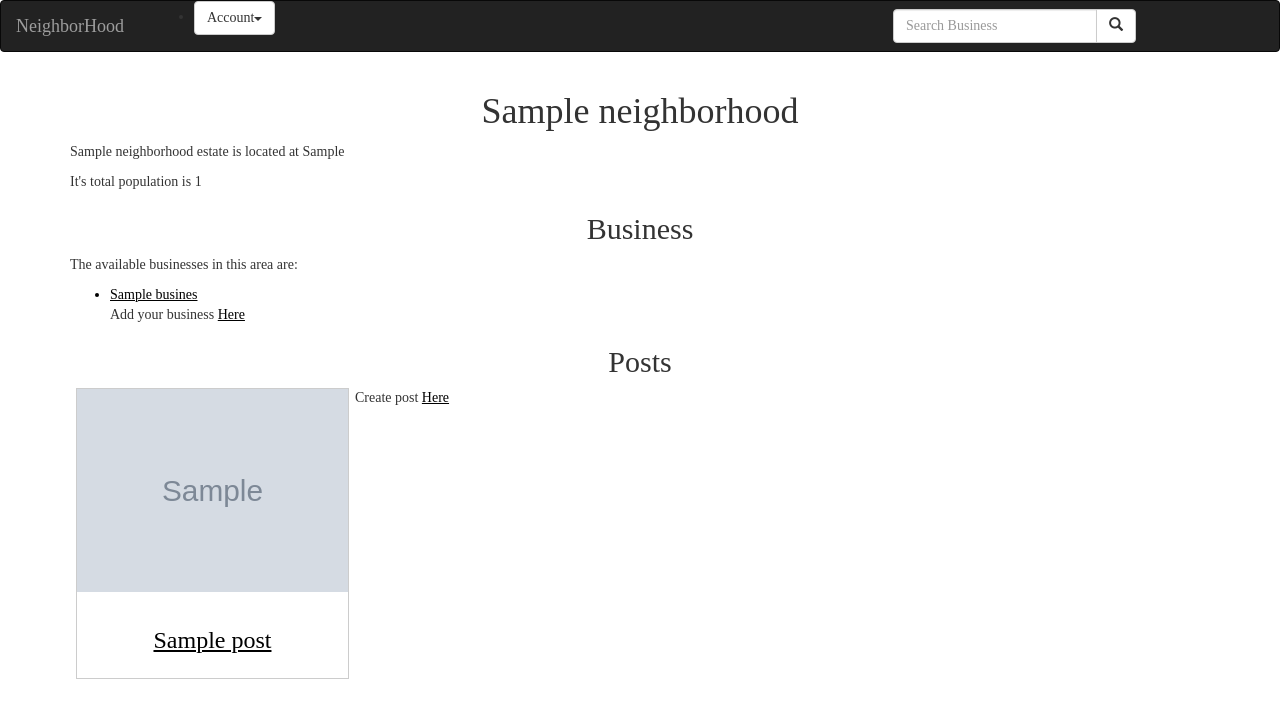
After one commit to Mash14/neighborhood, a Django app: page /hood/1 in a window 1280 px wide. The commit adds this page. Shown: the top 718 px of the page. Run offline with Django 3.2, Linux system fonts and the light colour scheme; a user stored in the database is signed in; tables that the repository leaves empty hold one stand-in row (values such as "Sample post"); grey boxes marked "Sample" are stand-in pictures; some libraries are stand-ins or nearby versions; some web fonts are replaced.

Commit message:
Add a single neighborhood page

```diff
--- a/hood/models.py
+++ b/hood/models.py
@@ -37,7 +37,7 @@ class Neighborhood(models.Model):
 class UserProfile(models.Model):
     user = models.ForeignKey(User, on_delete=models.CASCADE)
     name = models.CharField(max_length=40)
-    profile_pic = models.ImageField(upload_to = 'post/',blank = True)
+    profile_pic = models.ImageField(upload_to = 'post/',null=True)
     national_id = models.CharField(max_length=20)
     neighborhood = models.ForeignKey(Neighborhood, on_delete=models.CASCADE)
     email_address = models.EmailField(max_length=40,blank=True)
@@ -80,7 +80,7 @@ class Business(models.Model):
 
 class Post(models.Model):
     title = models.CharField(max_length=45)
-    image = models.ImageField(upload_to = 'post/',blank = True)
+    image = models.ImageField(upload_to = 'post/',null=True)
     description = HTMLField()
     user = models.ForeignKey(User,on_delete=models.CASCADE)
     pub_date = models.DateTimeField(auto_now_add=True,null = True)
--- a/hood/templates/base.html
+++ b/hood/templates/base.html
@@ -29,6 +29,46 @@
         nav a {
             text-decoration: none;
         }
+        .gallery {
+            border: 1px solid #ccc;
+        }
+
+        .gallery:hover {
+            border: 1px solid #777;
+        }
+
+        .gallery img {
+            width: 100%;
+            height: auto;
+        }
+
+        .desc {
+            padding: 15px;
+            text-align: center;
+        }
+
+        * {
+            box-sizing: border-box;
+        }
+
+        .responsive {
+            padding: 0 6px;
+            float: left;
+            width: 24.99999%;
+        }
+
+        @media only screen and (max-width: 700px) {
+            .responsive {
+            width: 49.99999%;
+            margin: 6px 0;
+            }
+        }
+
+        @media only screen and (max-width: 500px) {
+            .responsive {
+            width: 100%;
+            }
+        }
     </style>
     {% endblock %}
 </head>
--- a/hood/templates/index.html
+++ b/hood/templates/index.html
@@ -9,7 +9,7 @@
 <p>This are the available neighborhoods:</p>
 <ul>
     {% for neighborhood in neighborhoods %}
-    <a href="#"><li>{{neighborhood.name}}</li></a>
+    <a href="{% url 'hood' neighborhood.id %}"><li>{{neighborhood.name}}</li></a>
     {% endfor %}
 </ul>
 {% endblock %}
--- /dev/null
+++ b/hood/templates/single_neighborhood.html
@@ -0,0 +1,44 @@
+{%extends 'base.html'%}
+{% load bootstrap3 %}
+
+{% block content %}
+{{block.super}}
+<div class="container">
+    <h1 class="text-center">{{neighborhood.name}}</h1>
+    <p>{{neighborhood.name}} estate is located at {{neighborhood.location}}</p>
+    <p>It's total population is {{neighborhood.occupant_count}}</p>
+
+    <h2 class="text-center">Business</h2>
+
+    {% if business %}
+        <p>The available businesses in this area are:</p>
+        <ul>
+        {% for busines in business%}
+        <a href="{% url 'view_business' busines.id %}"><li>{{busines.name}}</li></a>
+        {% endfor %}
+        <p>Add your business <a href="{%url 'post_business'%}">Here</a></p>
+        </ul>
+        {% else %}
+        <p>No businesses have been registered at the moment</p>
+        <p>Add your business <a href="{%url 'post_business'%}">Here</a></p>
+    {% endif %}
+
+    <h2 class="text-center">Posts</h2>
+    {% if posts %}
+        {% for post in posts %}
+        <div class="responsive">
+            <div class="gallery">
+                <a href="{% url 'single_post' post.id %}"><img src="{{post.image.url}}"  alt="Image" width="600" height="400"></a>
+                <div class="desc">
+                    <h3 class="text-center"><a href="{% url 'single_post' post.id %}"> {{ post.title }} </a></h3>
+                </div>
+            </div>
+        </div>
+        {% endfor %}
+        <p>Create post <a href="{%url 'create_post' %}">Here</a></p>
+    {% else %}
+        <p>There are no posts at this time.</p>
+        <p>Create post <a href="{%url 'create_post' %}">Here</a></p>
+    {% endif %}
+</div>
+{% endblock %}
--- a/hood/views.py
+++ b/hood/views.py
@@ -119,7 +119,7 @@ def create_post(request):
 
 @login_required(login_url='/accounts/login')
 def posts_page(request):
-    posts = Post.objects.order_by('-title')
+    posts = Post.objects.order_by('-pub_date')
 
     title =  'Posts'
     return render(request, 'post.html',{'posts':posts,'title':title})
```
Also changed, not shown: hood/migrations/0012_auto_20211101_0744.py (added), media/post/party3.jpeg (added), media/post/party4.jpg (added).
